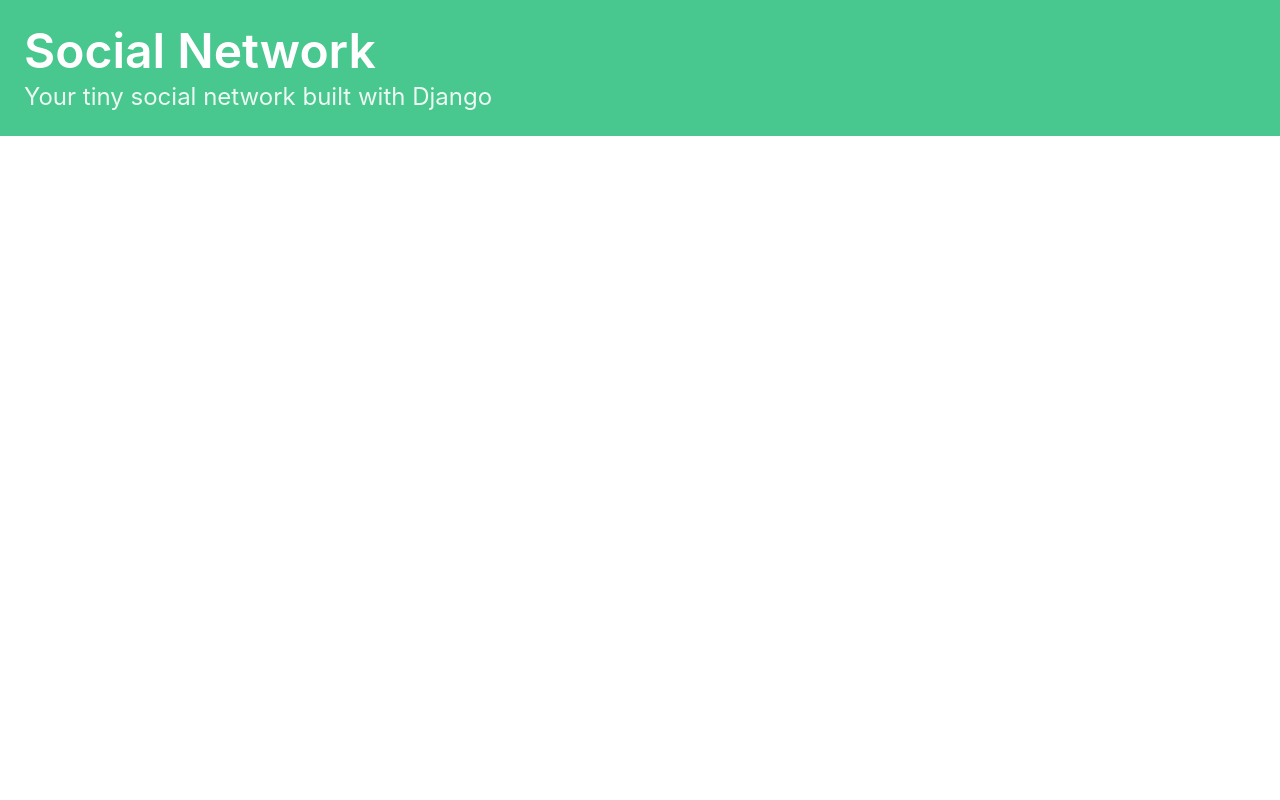
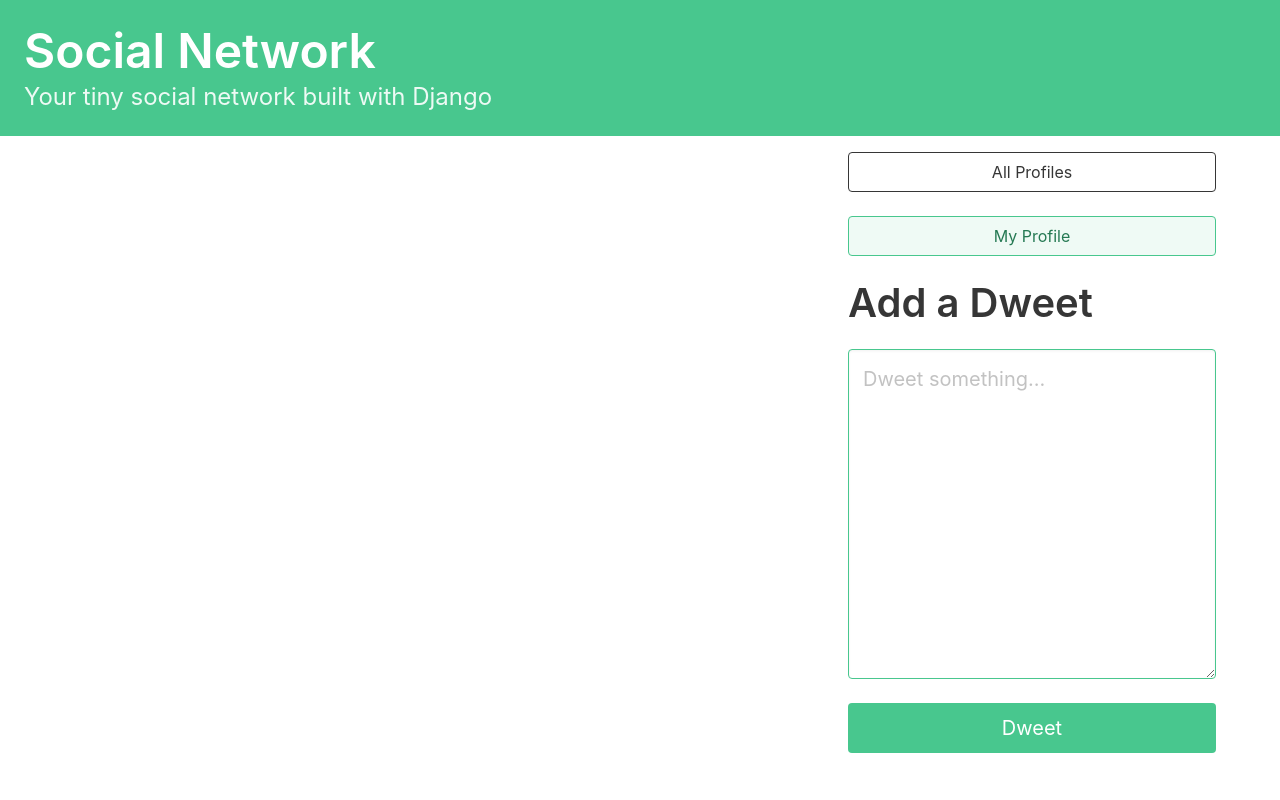
Before and after one commit to ricardovezetiv/social-network, a Django app: page / in a window 1280 px wide. Run offline with Django 4.2, Linux system fonts and the light colour scheme; the visitor is signed in with stand-in values (Sample User, id 1); data comes from the database, SQL or seed files in the repository; data that the repository does not hold is empty.

Commit message:
Enviando publicações utilizando o formulário no 'dashboard.html' e melhorado a experiência do usuário no front-end.

```diff
--- /dev/null
+++ b/social_app/forms.py
@@ -0,0 +1,19 @@
+from django import forms
+from .models import Dweet
+
+
+class DweetForm(forms.ModelForm):
+    body = forms.CharField(
+        required=True,
+        widget=forms.widgets.Textarea(
+            attrs={
+                "placeholder": "Dweet something...",
+                "class": "textarea is-success is-medium",
+            }
+        ),
+        label="",
+    )
+
+    class Meta:
+        model = Dweet
+        exclude = ("user", )
--- a/social_app/templates/social_app/pages/base.html
+++ b/social_app/templates/social_app/pages/base.html
@@ -8,6 +8,8 @@
     <link rel="stylesheet" href="https://cdn.jsdelivr.net/npm/bulma@0.9.4/css/bulma.min.css">
 </head>
 <body>
+
+    <a href="{% url 'social_app:dashboard' %} ">
         <section class="hero is-small is-success mb-4">
             <div class="hero-body">
                 <h1 class="title is-1">Social Network</h1>
@@ -16,6 +18,7 @@
                 </p>
             </div>
         </section>
+    </a>
 
     <div class="container">
         <div class="columns">
--- a/social_app/templates/social_app/partials/dashboard.html
+++ b/social_app/templates/social_app/partials/dashboard.html
@@ -3,16 +3,50 @@
 {% block content %}
 
 <div class="column">
-    {% for followed in user.profile.follows.all %}
-        {% for dweet in followed.user.dweets.all %}
-            <div class="box">
-                {{ dweet.body }}
-                <span class="is-small has-text-grey-light">
-                    ({{ dweet.created_at }} by {{ dweet.user.username }}
-                </span>
-            </div>
-        {% endfor %}
+    {% for dweet in dweets %}
+        <div class="box">
+            {{dweet.body}}
+            <span class="is-small has-text-grey-light">
+                ({{ dweet.created_at }} by {{ dweet.user.username }})
+            </span>
+        </div>
     {% endfor %}
 </div>
 
+<div class="column is-one-third">
+
+    <div class="block">
+        <a href="{% url 'social_app:profile_list' %} ">
+            <button class="button is-dark is-outlined is-fullwidth">
+                All Profiles
+            </button>
+        </a>
+    </div>
+
+    <div class="block">
+        <a href="{% url 'social_app:profile' request.user.profile.id %} ">
+            <button class="button is-success is-light is-outlined is-fullwidth">
+                My Profile
+            </button>
+        </a>
+    </div>
+
+    <div class="block">
+        <div class="block">
+            <h2 class="title is-2">Add a Dweet</h2>
+        </div>
+        <div class="block">
+            <form method="post">
+                {% csrf_token %}
+                {{ form.as_p }}
+                <button class="button is-success is-fullwidth is-medium mt-5"
+                        type="submit">
+                    Dweet
+                </button>
+            </form>
+        </div>
+    </div>
+
+</div>
+
 {% endblock content %}
--- a/social_app/templates/social_app/partials/profile_list.html
+++ b/social_app/templates/social_app/partials/profile_list.html
@@ -3,9 +3,7 @@
 {% block content %}
 
 <div class="column">
-
     {% for profile in profiles %}
-
         <div class="block">
             <div class="card">
                 <a href="{% url 'social_app:profile' profile.id %}">
@@ -30,9 +28,7 @@
                 </a>
             </div>
         </div>
-
     {% endfor %}
-
 </div>
 
 {% endblock content %}
--- a/social_app/views.py
+++ b/social_app/views.py
@@ -1,9 +1,26 @@
-from django.shortcuts import render
-from .models import Profile
+from django.shortcuts import render, redirect
+from .forms import DweetForm
+from .models import Dweet, Profile
 
 
 def dashboard(request):
-    return render(request, "social_app/partials/dashboard.html")
+    form = DweetForm(request.POST or None)
+    if request.method == "POST":
+        if form.is_valid():
+            dweet = form.save(commit=False)
+            dweet.user = request.user
+            dweet.save()
+            return redirect("social_app:dashboard")
+
+    followed_dweets = Dweet.objects.filter(
+        user__profile__in=request.user.profile.follows.all()
+    ).order_by("-created_at")
+
+    return render(
+        request,
+        "social_app/partials/dashboard.html",
+        {"form": form, "dweets": followed_dweets},
+    )
 
 
 def profile_list(request):
```
Lines whose indentation alone changed are shown as unchanged.
